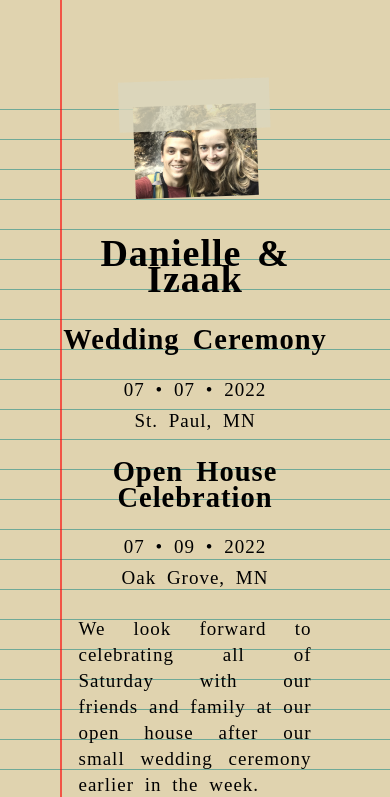
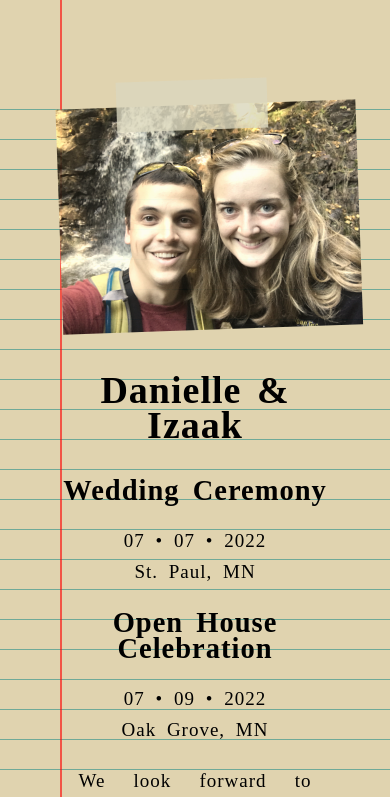
Before and after one commit to danielleahrens/unity, a React (Create React App) app: page / in a window 390 px wide. Shown: the top 797 px of the page. Built offline with nearby package versions, Linux system fonts and the light colour scheme.

Commit message:
mobile css fixes for hero image and page/scroll height

```diff
--- a/src/Home.css
+++ b/src/Home.css
@@ -10,7 +10,8 @@
 
   .paper {
     width: 100vw;
-    height: 100vh;
+    height: 100%;
+    min-height: 100vh;
     background-color: rgba(224, 211, 175);
     box-shadow: 0px 0px 5px 0px #888;
     position: relative;
@@ -41,6 +42,7 @@
   .home-h1 {
       padding-top: 10px;
       padding-bottom: 10px;
+      line-height: 35px;
   }
 
   .hero-image-wrapper {
@@ -50,6 +52,7 @@
   .hero-image {
       filter: sepia(37%);
       opacity: .94;
+      min-width: 300px;
       width: 45%;
       z-index: 0;
       position: relative;
```
